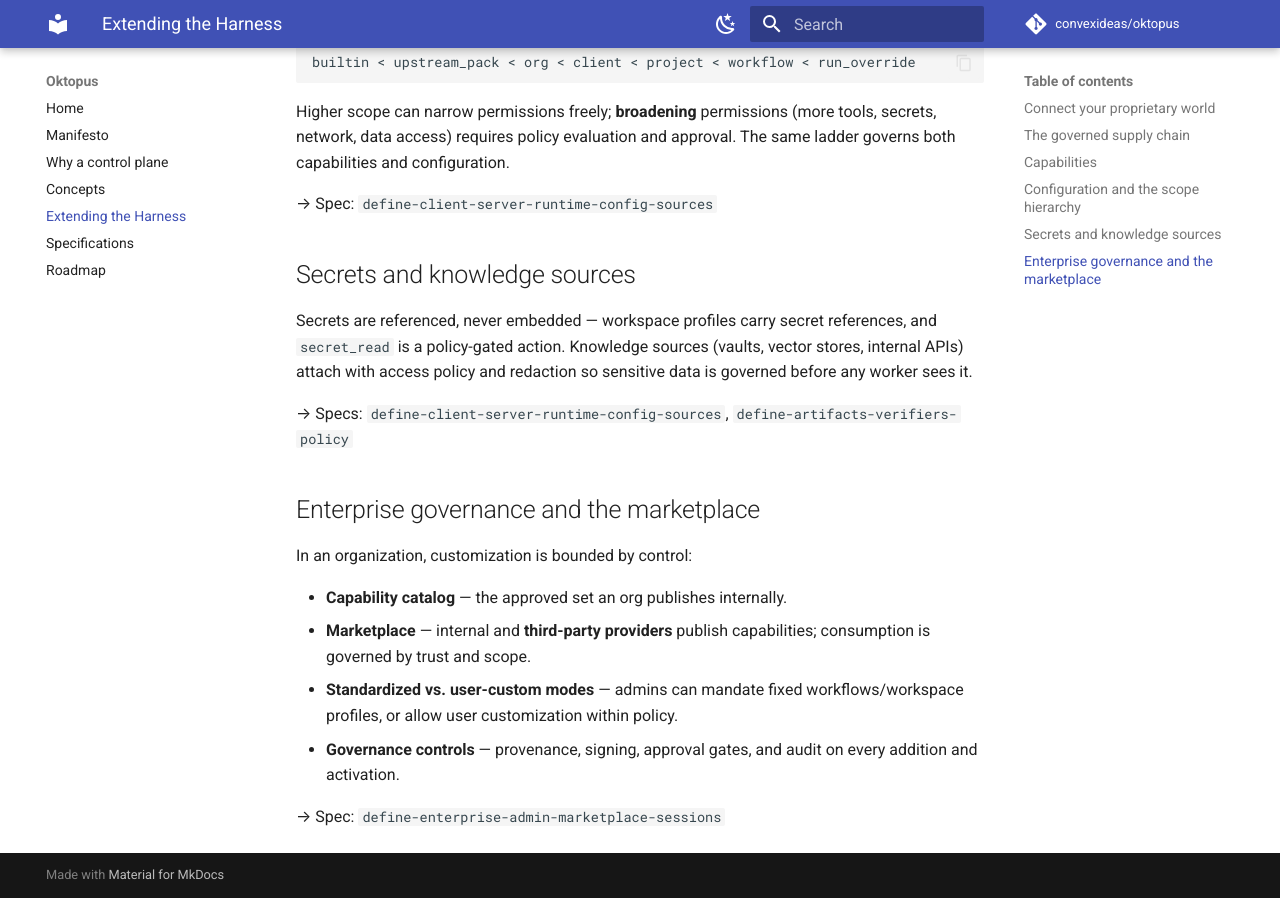
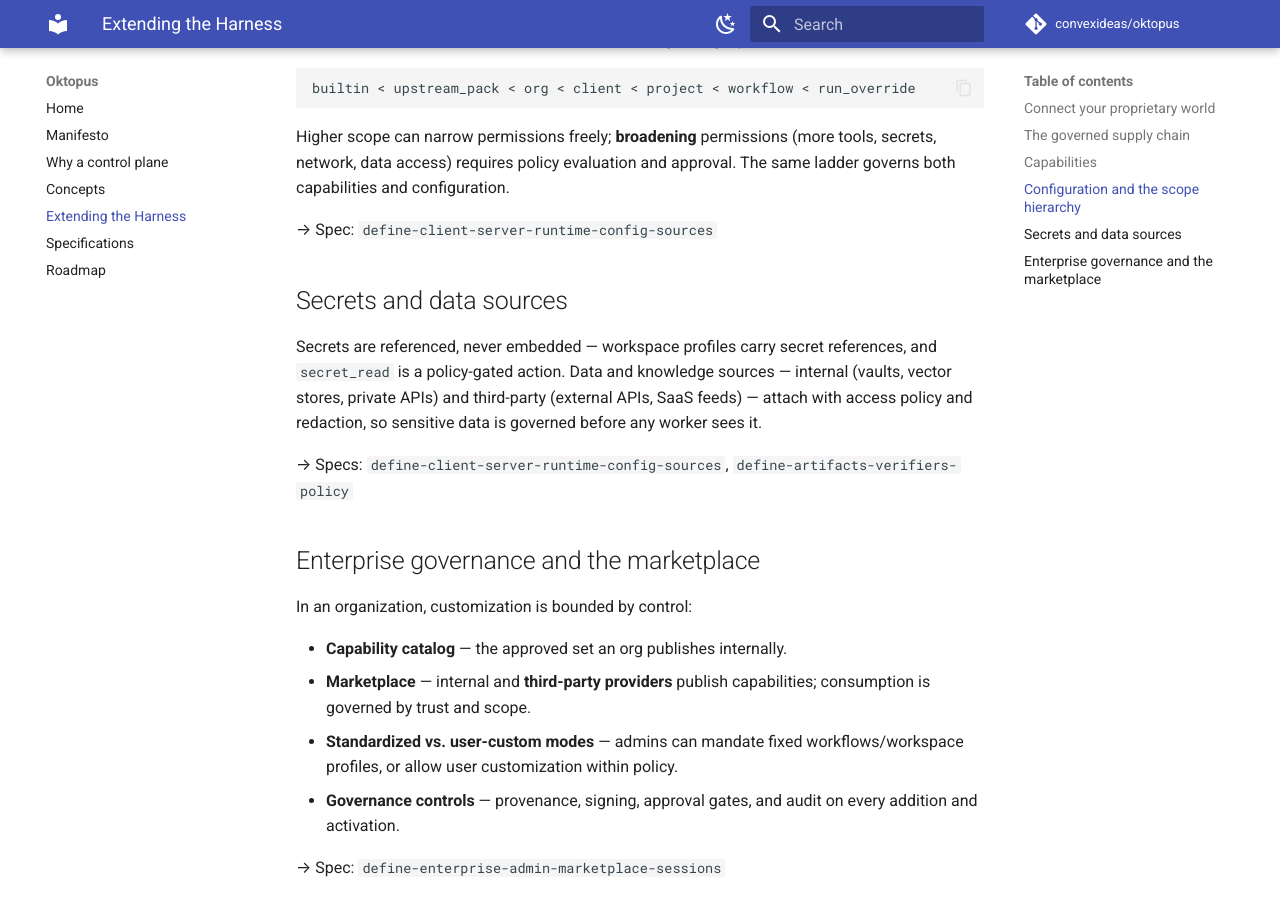
Before and after one commit to convexideas/oktopus, an MkDocs documentation site: the page built from docs/extending.md, in a window 1280 px wide and 900 px high, scrolled down 1585 px. Built offline with MkDocs 1.6.1 and Material for MkDocs 9.7.7, drawn with Linux system fonts in a browser that asks for light colours; comment, search, counter and statistics services are not loaded; some of the changed text lies outside the part shown.

Commit message:
docs: make data sources (internal + third-party) explicit in manifesto and Extending

```diff
--- a/docs/extending.md
+++ b/docs/extending.md
@@ -11,7 +11,7 @@ Proprietary and internal systems plug in through:
 - **Adapters** — bridges to internal systems (CI/CD, ticketing, telemetry, data stores).
 - **Custom tools** — your CLIs, scripts, services, and containers as first-class callable capabilities.
 - **MCP servers** — your proprietary MCP server is a governed entry point for private data and actions.
-- **Knowledge sources** — internal vaults, docs repos, vector stores, and private APIs.
+- **Data & knowledge sources** — internal (vaults, docs repos, vector stores, private APIs) or third-party (external APIs, SaaS data feeds).
 
 The platform defines the open socket; the specific connectors are implementations you (or providers) build — versioned and governed by the registry.
 
@@ -55,9 +55,9 @@ Higher scope can narrow permissions freely; **broadening** permissions (more too
 
 → Spec: `define-client-server-runtime-config-sources`
 
-## Secrets and knowledge sources
+## Secrets and data sources
 
-Secrets are referenced, never embedded — workspace profiles carry secret references, and `secret_read` is a policy-gated action. Knowledge sources (vaults, vector stores, internal APIs) attach with access policy and redaction so sensitive data is governed before any worker sees it.
+Secrets are referenced, never embedded — workspace profiles carry secret references, and `secret_read` is a policy-gated action. Data and knowledge sources — internal (vaults, vector stores, private APIs) and third-party (external APIs, SaaS feeds) — attach with access policy and redaction, so sensitive data is governed before any worker sees it.
 
 → Specs: `define-client-server-runtime-config-sources`, `define-artifacts-verifiers-policy`
 
```
Also changed, not shown: docs/manifesto.md (+1 -1 lines).
